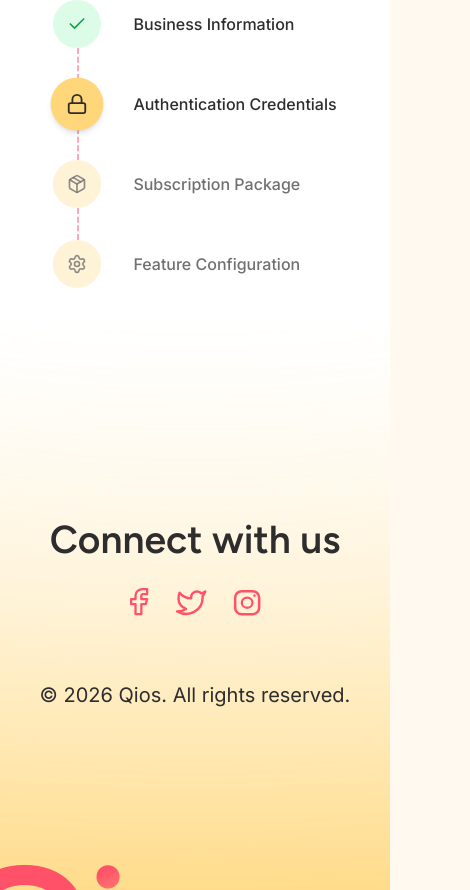
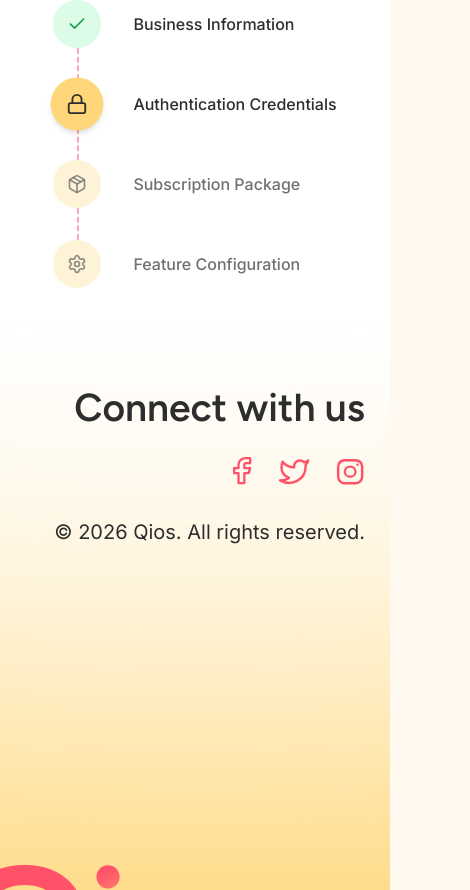
Before and after one commit to ShanRaboy11/Qios, a Next.js app: page / in a window 390 px wide. Shown: the part 9976-10866 px from the top of the page, 470 px wide, since content can reach past the window. Built offline with nearby package versions, Linux system fonts and the light colour scheme.

Commit message:
fix(ui): footer responsiveness

```diff
--- a/src/app/page.tsx
+++ b/src/app/page.tsx
@@ -109,7 +109,7 @@ export default function HomePage() {
   ];
 
   return (
-    <main className="flex min-h-screen bg-white flex-col items-center w-full">
+    <main className="flex min-h-screen bg-white flex-col items-center w-full overflow-x-hidden">
       <div className="px-10 py-10">
         <h1 className="h1 text-text-primary">Navbar</h1>
       </div>
@@ -119,7 +119,6 @@ export default function HomePage() {
       <section className="w-full p-6 md:p-10 bg-slate-50 mt-12">
         <h1 className="h1 text-text-primary mb-12">Dashboard</h1>
 
-        {/* 1. KPI Section: Responsive Grid Layout */}
         <div className="grid grid-cols-1 md:grid-cols-2 gap-8 mb-12">
           <div className="flex flex-col gap-6 w-full">
             <KPICard
@@ -169,9 +168,7 @@ export default function HomePage() {
           </div>
         </div>
 
-        {/* 2. Insights Section (Bottom Links) */}
         <div className="w-full max-w-2xl bg-white border-2 border-[#E5E5E5] rounded-2xl p-6 flex flex-col gap-5">
-          {/* A simple filter bar to complete the look (cite: image_11.png) */}
           <InsightLink
             type="selling"
             title="Top Selling Products"
@@ -456,7 +453,6 @@ export default function HomePage() {
 
         {showFilters && (
           <div className="absolute right-0 mt-2 w-64 z-50">
-            {/* Reuse your Dropdown Option styling from image_146f7d.png */}
             <div className="bg-white border-2 border-[#E5E5E5] rounded-2xl shadow-xl overflow-hidden">
               <div className="p-4 b5 font-bold text-text-tertiary border-b border-[#E5E5E5]">
                 FILTER BY STATUS
@@ -546,7 +542,7 @@ export default function HomePage() {
           isRead={true}
         />
 
-        {/* Quick Tag Pills (Seen in image_5db54a.png) */}
+        {/* Quick Tag Pills */}
         <div className="flex gap-2 mt-4">
           <span className="px-3 py-1 bg-white border border-[#E5E5E5] rounded-lg text-text-tertiary b5">
             Tags
@@ -588,7 +584,7 @@ export default function HomePage() {
 
         <hr className="border-gray-200" />
 
-        {/* Badges with Icons (Bottom Left Figma Reference) */}
+        {/* Badges with Icons */}
         <div className="flex flex-col gap-4 items-start">
           <h3 className="h4 text-text-primary mb-2">With Icons</h3>
           <div className="flex gap-4">
@@ -626,7 +622,6 @@ export default function HomePage() {
 
         {/* Row 1: Default/Checked with Label */}
         <div className="flex gap-10 items-center p-6 border border-dashed border-purple-200 rounded-lg">
-          {/* Change children to label prop to avoid nesting errors */}
           <Radio name="demo" label="Selected" defaultChecked />
           <Radio name="demo" label="Unselected" />
           <Radio name="plan" label="Basic" />
@@ -647,7 +642,6 @@ export default function HomePage() {
 
         {/* Row 3: Default/Checked with Label */}
         <div className="flex gap-10 items-center p-6 border border-dashed border-purple-200 rounded-lg">
-          {/* Change children to label prop here too */}
           <Checkbox label="Accept terms" />
 
           <Checkbox label="Subscribe" variant="accent" />
@@ -660,7 +654,6 @@ export default function HomePage() {
           <Checkbox defaultChecked={false} />
           <Checkbox defaultChecked={true} />
 
-          {/* Replicate specific Figma colors */}
           <Checkbox
             defaultChecked={true}
             className="[&_span]:peer-checked:border-brand-secondary [&_span]:peer-checked:bg-brand-secondary"
@@ -711,7 +704,7 @@ export default function HomePage() {
           label="Email Address"
           placeholder="Email Address"
           supportiveText="Supportive text"
-          leftIcon={<Calendar size={20} />} // Matches your Figma icon
+          leftIcon={<Calendar size={20} />}
           rightIcon={<Calendar size={20} />}
         />
 
--- a/src/components/organisms/footer.tsx
+++ b/src/components/organisms/footer.tsx
@@ -6,12 +6,9 @@ import { cn } from "@/lib/utils";
 export const Footer = () => {
   return (
     <footer
-      className="relative w-full max-w-full overflow-x-hidden overflow-y-hidden bg-white transition-all duration-300
-      /* Desktop Height */
+      className="relative w-full max-w-full overflow-hidden bg-white transition-all duration-300
       xl:h-[376px]
-      /* Adjust to taller height earlier (at lg/1024px instead of md) to prevent iPad overlap */
       lg:h-[570px]
-      /* Mobile/Tablet Height */
       h-[570px]"
     >
       <div
@@ -32,8 +29,7 @@ export const Footer = () => {
         }}
       />
 
-      {/* Qios Background Text - Placement Unchanged */}
-      <div className="absolute -left-10 -bottom-36 z-2 pointer-events-none select-none overflow-visible">
+      <div className="absolute -left-10 md:-left-8 lg:-left-10 -bottom-36 md:-bottom-32 lg:-bottom-36 z-2 pointer-events-none select-none overflow-hidden">
         <h1
           className="font-ibrand"
           style={{
@@ -52,20 +48,14 @@ export const Footer = () => {
         </h1>
       </div>
 
-      {/* Content Container */}
       <div
         className={cn(
           "relative z-10 w-full h-full flex flex-col px-[25px] md:px-[79px] py-12 transition-all duration-300",
-          // Phone & Tablet: Centered items (Triggered earlier by using lg for the end-alignment)
-          "items-center justify-center gap-16",
-          // iPad/Desktop (lg: 1024px): Move to right alignment earlier to avoid overlap
-          "lg:items-end lg:justify-start lg:gap-8",
-          // Desktop (xl): Standard spacing
+          "items-end justify-start gap-8",
           "xl:justify-between xl:items-end",
         )}
       >
-        {/* Connect Section */}
-        <div className="flex flex-col items-center lg:items-end gap-6 mt-4 shrink-0">
+        <div className="flex flex-col items-end gap-6 mt-4 shrink-0">
           <h2
             className="text-text-primary font-figtree whitespace-nowrap"
             style={{
@@ -156,9 +146,8 @@ export const Footer = () => {
           </div>
         </div>
 
-        {/* All Rights Reserved */}
         <div
-          className="text-text-primary font-inter shrink-0 text-center lg:text-right"
+          className="text-text-primary font-inter shrink-0 text-right"
           style={{
             fontSize: "20px",
             fontWeight: 400,
```
